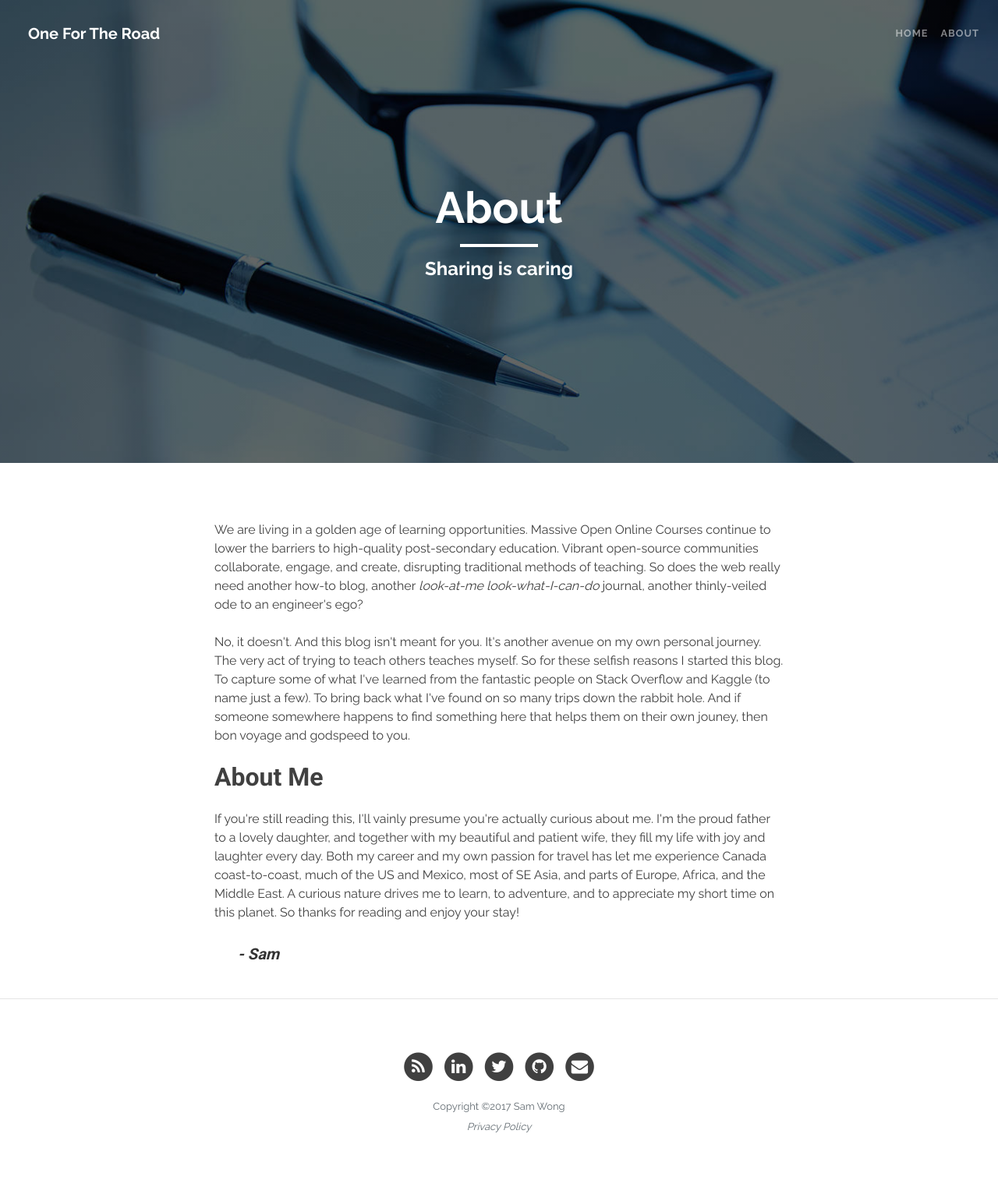
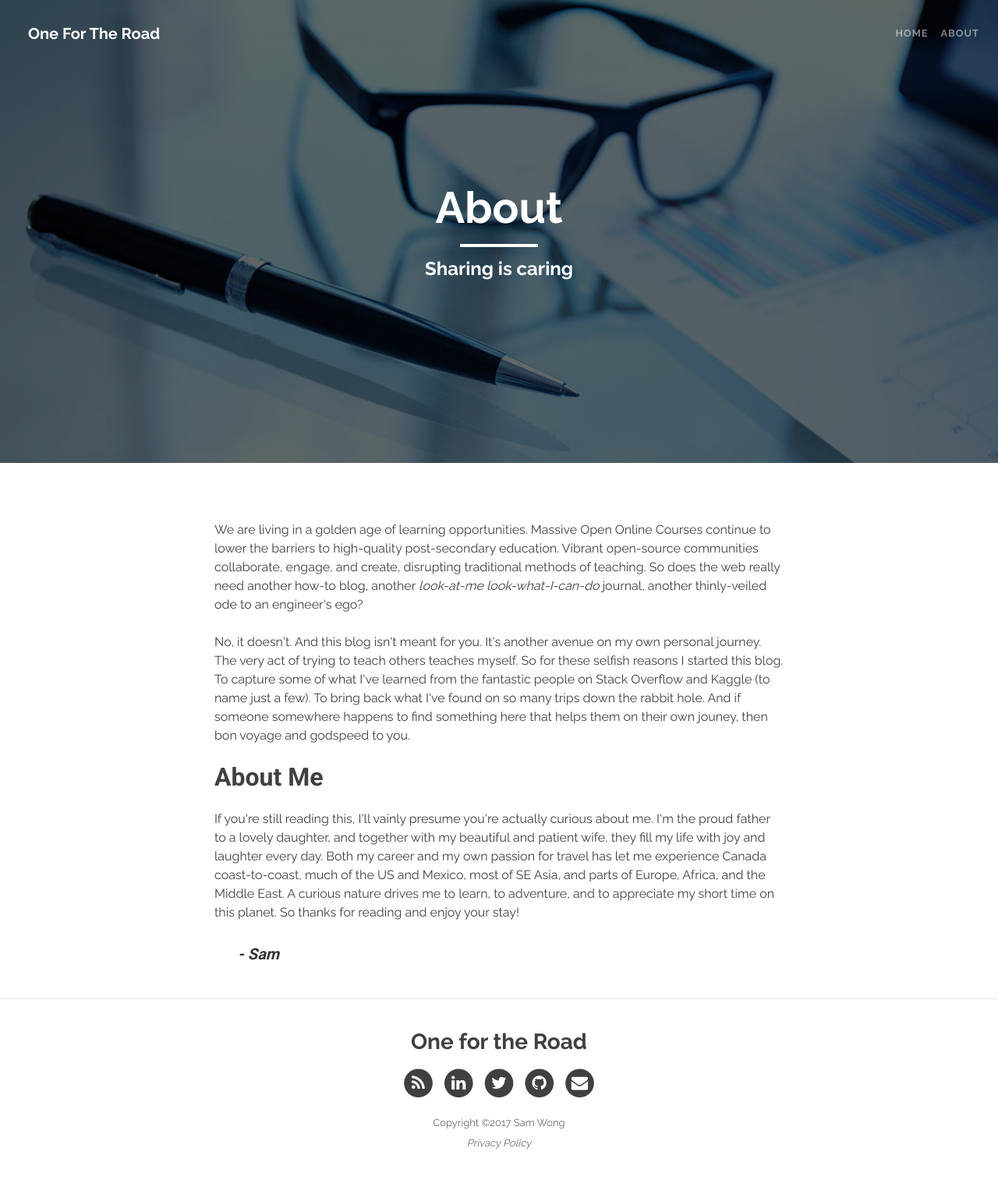
Before and after one commit to SirSamelot/onefortheroad.github.io, a Jekyll site: the page built from about.html, in a window 1280 px wide. Shown: the whole page at 78% size. Built offline with Jekyll 4.4.1, drawn with Linux system fonts in a browser that asks for light colours; nearby versions of some CDN libraries.

Commit message:
Add back to top in footer

```diff
--- a/_includes/footer.html
+++ b/_includes/footer.html
@@ -1,6 +1,9 @@
 <!-- Footer -->
 <footer>
     <div class="container">
+        <div class="row justify-content-center">
+            <h3><a href="#">One for the Road</a></h3>
+        </div>
         <div class="row justify-content-center">
             <ul class="list-inline text-center">
                 <li class="list-inline-item">
--- a/assets/css/clean-blog.css
+++ b/assets/css/clean-blog.css
@@ -334,9 +334,14 @@
   border-bottom-left-radius: 5px;
 }
 
-footer { padding: 50px 0 65px; }
+footer { padding: 1.5rem 0 4rem; }
 footer a { border-bottom: none; }
 footer a:hover, footer a:focus { border-bottom: none; }
+footer h3 {
+  font-family: 'Raleway', sans-serif;
+  font-weight: bold;
+  padding-bottom: 0.5rem;
+}
 footer .list-inline {
   margin: 0;
   padding: 0;
```
